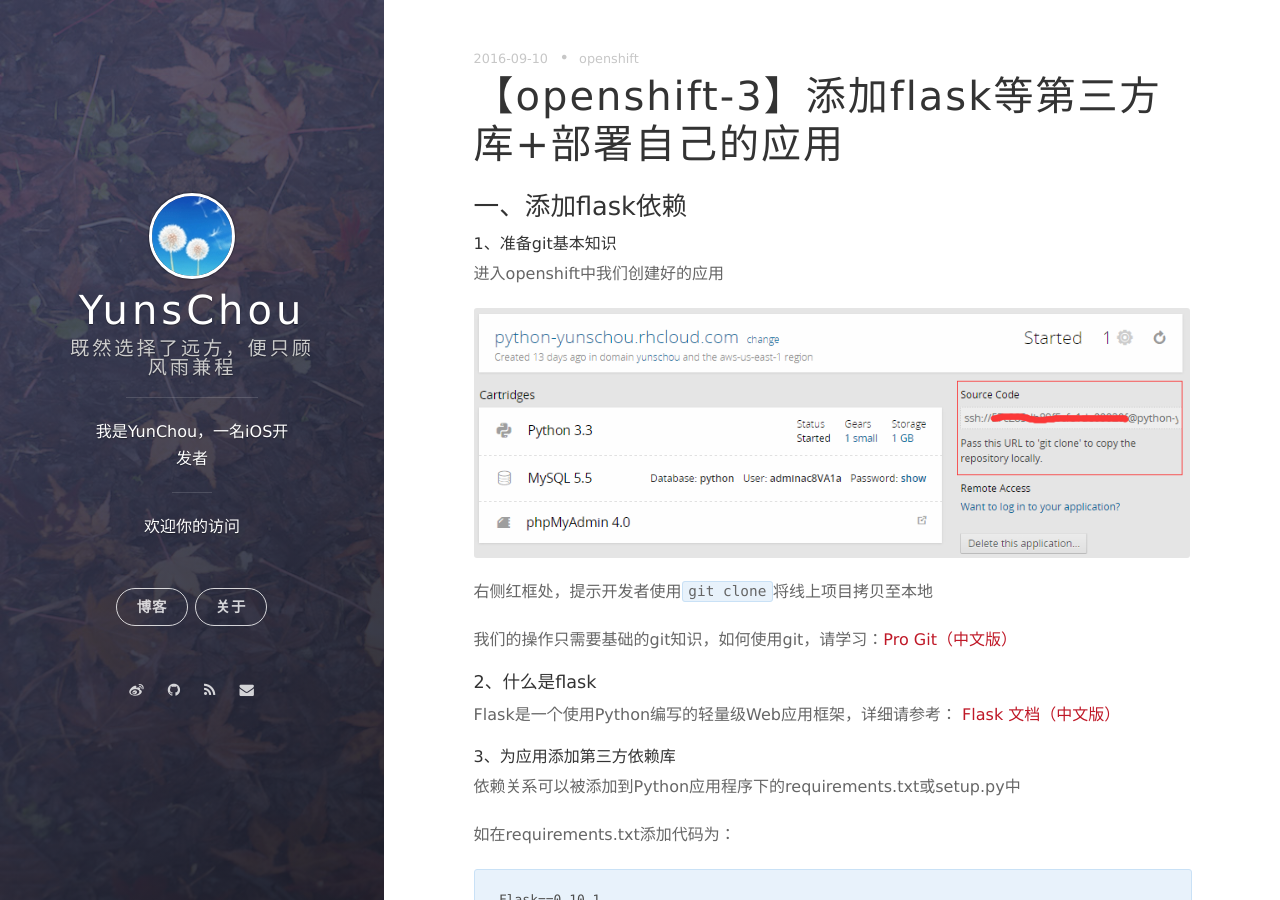
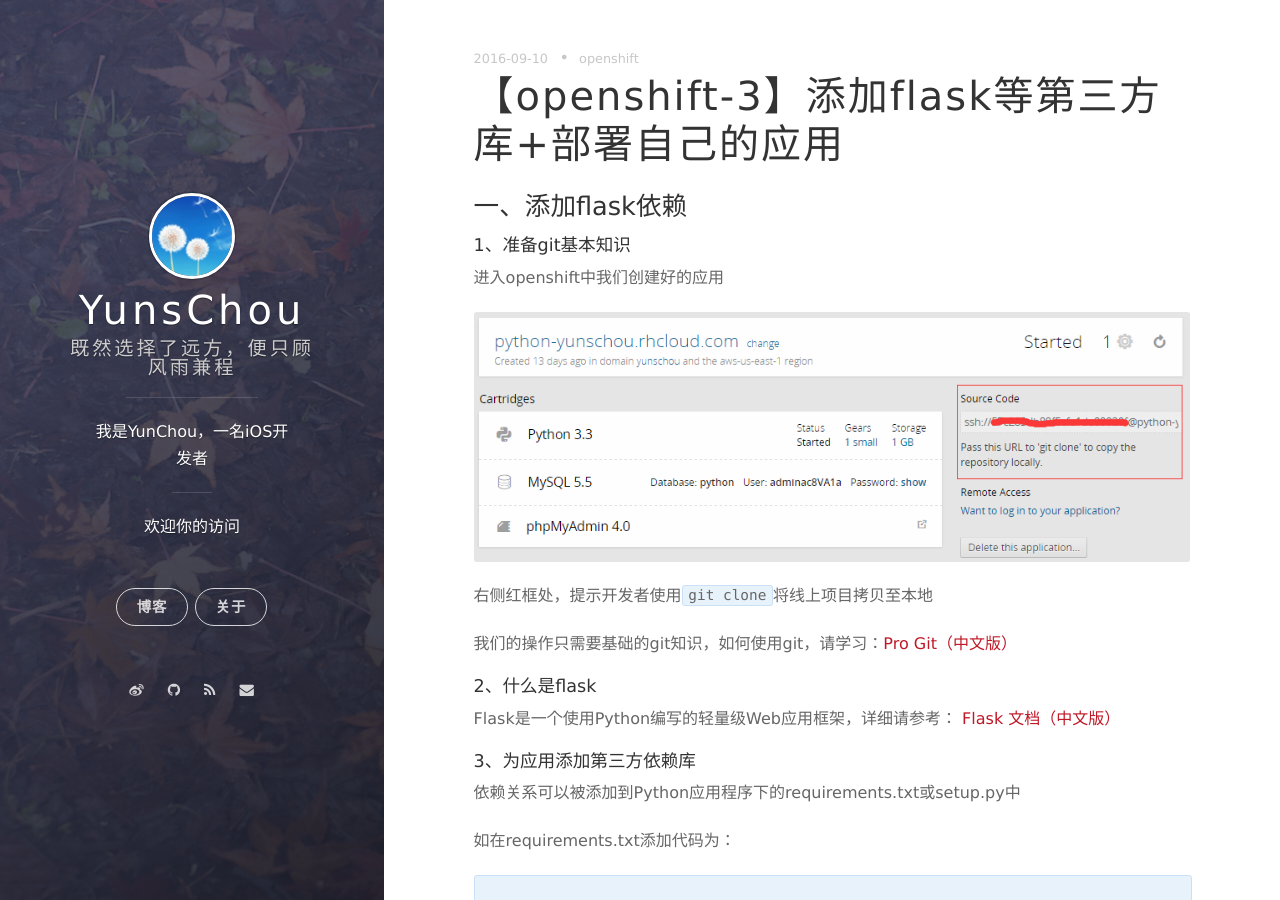
Before and after one commit to YunsChou/Yuns.github.io, a Jekyll site: the page built from _posts/2016-09-10-openshift-guide-3.md, in a window 1280 px wide and 900 px high. Built offline with Jekyll 4.4.1, drawn with Linux system fonts in a browser that asks for light colours; nearby versions of some CDN libraries; Markdown is read by kramdown in place of the engine named in the settings; comment, search, counter and statistics services are not loaded.

Commit message:
fix head font-size

```diff
--- a/_posts/2016-09-10-openshift-guide-3.md
+++ b/_posts/2016-09-10-openshift-guide-3.md
@@ -7,7 +7,7 @@
 
 ### 一、添加flask依赖
 
-##### 1、准备git基本知识
+#### 1、准备git基本知识
 
 进入openshift中我们创建好的应用
 
@@ -26,7 +26,7 @@
 
 Flask是一个使用Python编写的轻量级Web应用框架，详细请参考：[ Flask 文档（中文版）](http://www.pythondoc.com/flask/index.html)
 
-##### 3、为应用添加第三方依赖库
+#### 3、为应用添加第三方依赖库
 
 依赖关系可以被添加到Python应用程序下的requirements.txt或setup.py中
 
@@ -46,7 +46,7 @@
 
 ### 二、修改主页内容
 
-##### 1、项目结构和目录
+#### 1、项目结构和目录
 
 可以看到我们`git clone`下来的文件名为`python`（openshift中项目名称），其中目录结构如下：
 
@@ -62,7 +62,7 @@
 
 我们可以通过修改wsgi.py里面的代码，来修改主页内容
 
-##### 2、简单的操作方法
+#### 2、简单的操作方法
 
 因为这里只讲解如何操作，所以我们以最简单的方式来实现（截图）
 
```
